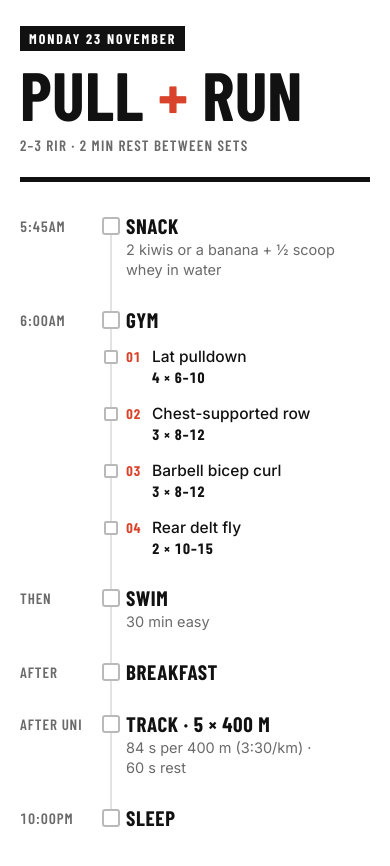
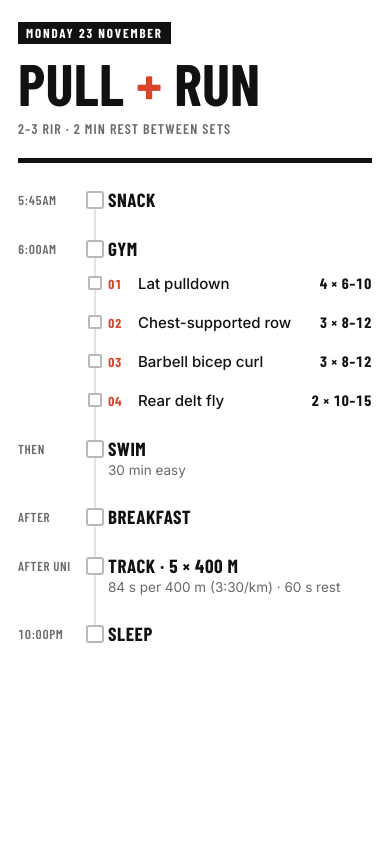
Before and after one commit to jonesben57/today-training, a plain HTML site: page index.html in a window 390 px wide. After the commit the page ends 844 px from the top, so only its background shows below. Drawn offline with nearby package versions, Linux system fonts and the light colour scheme; a web font is replaced by a local one.

Commit message:
Fit each day on one phone screen; drop the snack description
Compact layout, and spacing that adjusts so the whole day fills exactly one
screen (tighter if it would scroll, roomier if there's space). "each leg"
no longer splits across lines. The snack row is now just "Snack".

Co-Authored-By: Claude Opus 5.5 <noreply@anthropic.com>

```diff
--- a/app.js
+++ b/app.js
@@ -67,7 +67,7 @@ const PLAN = {
   //   gym: true   → the day's exercises appear under this item
   //   track: true → only on days with a run; shows as "Track · 6 × 400 m"
   trainingDay: [
-    { time: "5:45am",    title: "Snack",     detail: "2 kiwis or a banana + ½ scoop whey in water" },
+    { time: "5:45am",    title: "Snack" },
     { time: "6:00am",    title: "Gym",       gym: true },
     { time: "Then",      title: "Swim",      detail: "30 min easy" },
     { time: "After",     title: "Breakfast" },
@@ -342,12 +342,13 @@ const PLAN = {
     return el("span", { class: "mark", "aria-hidden": "true" }, svg);
   }
 
-  // Keep "400 m", "60 s", "4 × 5–6" and "½ scoop" from splitting across two lines.
+  // Keep "400 m", "60 s", "4 × 5–6", "½ scoop" and "each leg" from splitting across two lines.
   function tidy(text) {
     return String(text)
       .replace(/(\d) (s|m|min|km|kg)\b/g, "$1 $2")
       .replace(/ × /g, " × ")
-      .replace(/([½¼¾⅓⅔]) /g, "$1 ");
+      .replace(/([½¼¾⅓⅔]) /g, "$1 ")
+      .replace(/\b(each|per) (\w)/g, "$1 $2"); // "each leg" stays on one line
   }
 
   // One tappable line. Exercises get a station number ("01") and their sets underneath.
@@ -400,6 +401,24 @@ const PLAN = {
     view.progress.setAttribute("aria-valuetext", `${done} of ${total} done`);
   }
 
+  // Make the whole day fill exactly one screen: tighten the spacing (--k in styles.css)
+  // if the day is too tall, or loosen it (up to 1.5×) if there's room to spare.
+  function fitToScreen() {
+    const root = document.documentElement;
+    const step = (k, by) => Math.round((k + by) * 10) / 10;
+    const fits = (k) => {
+      root.style.setProperty("--k", String(k));
+      return root.scrollHeight <= window.innerHeight;
+    };
+    let k = 1;
+    if (fits(k)) {
+      while (k < 1.5 && fits(step(k, 0.1))) k = step(k, 0.1);
+    } else {
+      while (k > 0.3 && !fits(k)) k = step(k, -0.1);
+    }
+    root.style.setProperty("--k", String(k));
+  }
+
   function openStorage() {
     try {
       const storage = window.localStorage;
@@ -433,6 +452,7 @@ const PLAN = {
         store.prune(day.key);
         draw(day, view);
         paint(day, ticks, view);
+        fitToScreen();
       }
       clearTimeout(timer);
       timer = setTimeout(refresh, msUntilNextCheck(new Date(), PLAN.timeZone));
@@ -457,6 +477,8 @@ const PLAN = {
     });
     window.addEventListener("pageshow", refresh);
     window.addEventListener("focus", refresh);
+    window.addEventListener("resize", fitToScreen); // rotation, Safari's bars appearing
+    if (document.fonts) document.fonts.ready.then(fitToScreen); // real fonts change line widths
 
     refresh();
     document.body.setAttribute("data-ready", "");
--- a/styles.css
+++ b/styles.css
@@ -1,5 +1,6 @@
 /* Today — race-day look: one column, heavy condensed type, white (near-black in
-   dark mode), near-black text, one red accent. */
+   dark mode), near-black text, one red accent. Sized so a whole day fits on one
+   phone screen; app.js turns --k (spacing) down further if a day ever doesn't. */
 
 :root {
   --bg: #ffffff;
@@ -16,9 +17,10 @@
   --display: "Barlow Condensed", "Avenir Next Condensed", "Arial Narrow", sans-serif;
   --text: "Inter", -apple-system, BlinkMacSystemFont, "Segoe UI", Roboto, sans-serif;
 
-  --time-w: 76px;  /* the time column */
-  --rail-w: 30px;  /* the column holding the boxes and the line */
-  --pad-x: 10px;   /* rows reach a little past the text so the tap highlight has room */
+  --k: 1;          /* spacing scale: 1 = normal, lower = tighter (set by app.js to fit the screen) */
+  --time-w: 64px;  /* the time column */
+  --rail-w: 26px;  /* the column holding the boxes and the line */
+  --pad-x: 8px;    /* rows reach a little past the text so the tap highlight has room */
 
   color-scheme: light dark;
 }
@@ -60,10 +62,10 @@ main {
   margin: 0 auto;
   /* keep clear of the notch, the rounded corners and the home bar */
   padding:
-    calc(env(safe-area-inset-top, 0px) + 26px)
-    calc(env(safe-area-inset-right, 0px) + 20px)
-    calc(env(safe-area-inset-bottom, 0px) + 48px)
-    calc(env(safe-area-inset-left, 0px) + 20px);
+    calc(env(safe-area-inset-top, 0px) + 14px * var(--k))
+    calc(env(safe-area-inset-right, 0px) + 18px)
+    calc(env(safe-area-inset-bottom, 0px) + 10px * var(--k))
+    calc(env(safe-area-inset-left, 0px) + 18px);
 }
 
 /* ---------------------------------------------------------------- header */
@@ -71,17 +73,17 @@ main {
 .date {
   display: inline-block;
   margin: 0;
-  padding: 6px 9px 5px;
+  padding: 5px 8px 4px;
   background: var(--ink);
   color: var(--bg);
-  font: 700 14px/1 var(--display);
+  font: 700 13px/1 var(--display);
   letter-spacing: 0.14em;
   text-transform: uppercase;
 }
 
 .title {
-  margin: 14px 0 0;
-  font: 800 clamp(54px, 17.5vw, 94px)/0.86 var(--display);
+  margin: calc(9px * var(--k)) 0 0;
+  font: 800 clamp(48px, 15vw, 80px)/0.86 var(--display);
   letter-spacing: 0.005em;
   text-transform: uppercase;
 }
@@ -89,8 +91,8 @@ main {
 .title .plus { color: var(--accent); }
 
 .note {
-  margin: 12px 0 0;
-  font: 600 15px/1.3 var(--display);
+  margin: calc(8px * var(--k)) 0 0;
+  font: 600 14px/1.25 var(--display);
   letter-spacing: 0.08em;
   text-transform: uppercase;
   color: var(--muted);
@@ -102,7 +104,7 @@ main {
 .progress {
   position: relative;
   height: 5px;
-  margin-top: 22px;
+  margin-top: calc(14px * var(--k));
   overflow: hidden;
   background: var(--bar);
 }
@@ -126,7 +128,7 @@ main {
   padding: 0;
 }
 
-.timeline { margin-top: 18px; }
+.timeline { margin-top: calc(8px * var(--k)); }
 
 .row {
   -webkit-appearance: none;
@@ -134,7 +136,8 @@ main {
   border: 0;
   margin: 0 calc(-1 * var(--pad-x));
   width: calc(100% + 2 * var(--pad-x));
-  padding: 14px var(--pad-x);
+  --pad: calc(9px * var(--k));
+  padding: var(--pad) var(--pad-x);
   background: transparent;
   color: inherit;
   font: inherit;
@@ -150,7 +153,7 @@ main {
   display: grid;
   grid-template-columns: var(--time-w) var(--rail-w) minmax(0, 1fr);
   align-items: start;
-  --mid: 26px; /* row top → middle of the first text line (14px padding + half the 24px line) */
+  --mid: calc(var(--pad) + 11px); /* row top → middle of the first text line (22px) */
   transition: background-color 0.15s ease;
 }
 
@@ -175,11 +178,12 @@ main {
 
 .time {
   grid-column: 1;
-  padding-right: 6px;
-  font: 600 15px/24px var(--display);
-  letter-spacing: 0.06em;
+  padding-right: 4px;
+  font: 600 13px/22px var(--display);
+  letter-spacing: 0.05em;
   text-transform: uppercase;
   font-variant-numeric: tabular-nums;
+  white-space: nowrap;
   color: var(--muted);
   transition: color 0.15s ease;
 }
@@ -194,7 +198,7 @@ main {
   place-items: center;
   width: 18px;
   height: 18px;
-  margin-top: 3px; /* (24px line − 18px box) / 2 */
+  margin-top: 2px; /* (22px line − 18px box) / 2 */
   border: 2px solid var(--box);
   border-radius: 3px;
   background: var(--bg);
@@ -222,7 +226,7 @@ main {
 
 .name {
   display: block;
-  font: 700 21px/24px var(--display);
+  font: 700 19px/22px var(--display);
   letter-spacing: 0.03em;
   text-transform: uppercase;
   transition: color 0.15s ease;
@@ -230,29 +234,28 @@ main {
 
 .detail {
   display: block;
-  margin-top: 2px;
-  font-size: 14.5px;
-  line-height: 20px;
+  margin-top: 1px;
+  font-size: 13.5px;
+  line-height: 18px;
   color: var(--muted);
   text-wrap: pretty;
 }
 
 /* ---------------------------------------- exercises ("stations" under Gym) */
 
-.group > .row { padding-bottom: 6px; }
+.group > .row { padding-bottom: calc(3px * var(--k)); }
 
 .sub .row {
-  padding-top: 8px;
-  padding-bottom: 8px;
-  --mid: 19px; /* 8px padding + half the 22px line */
+  --pad: calc(6px * var(--k));
+  --mid: calc(var(--pad) + 10px); /* middle of the 20px line */
 }
 
-.sub li:last-child .row { padding-bottom: 14px; }
+.sub li:last-child .row { padding-bottom: calc(9px * var(--k)); }
 
 .sub .mark {
   width: 14px;
   height: 14px;
-  margin-top: 4px; /* (22px line − 14px box) / 2 */
+  margin-top: 3px; /* (20px line − 14px box) / 2 */
   border-radius: 2px;
 }
 
@@ -261,18 +264,16 @@ main {
   height: 9px;
 }
 
-/* station number | exercise name
-                  | sets × reps        (same shape at any screen width) */
+/* station number | exercise name ........ sets × reps */
 .sub .body {
   display: grid;
-  grid-template-columns: 26px minmax(0, 1fr);
+  grid-template-columns: 22px minmax(0, 1fr) auto;
+  column-gap: 8px;
   align-items: baseline;
 }
 
 .num {
-  grid-column: 1;
-  grid-row: 1;
-  font: 700 14px/22px var(--display);
+  font: 700 13px/20px var(--display);
   letter-spacing: 0.04em;
   font-variant-numeric: tabular-nums;
   color: var(--accent);
@@ -280,19 +281,18 @@ main {
 }
 
 .sub .name {
-  grid-column: 2;
-  font: 500 15.5px/22px var(--text);
+  font: 500 15px/20px var(--text);
   letter-spacing: 0;
   text-transform: none;
 }
 
 .sets {
-  grid-column: 2;
-  font: 700 15px/19px var(--display);
-  letter-spacing: 0.05em;
+  max-width: 6.5em; /* long ones like "2 × 8–10 each leg" wrap onto two short lines */
+  font: 700 15px/20px var(--display);
+  letter-spacing: 0.04em;
   font-variant-numeric: tabular-nums;
   text-transform: uppercase;
-  text-wrap: pretty;
+  text-align: right;
   transition: color 0.15s ease;
 }
 
```
Also changed, not shown: tests/brief.test.js (+1 -1 lines).
